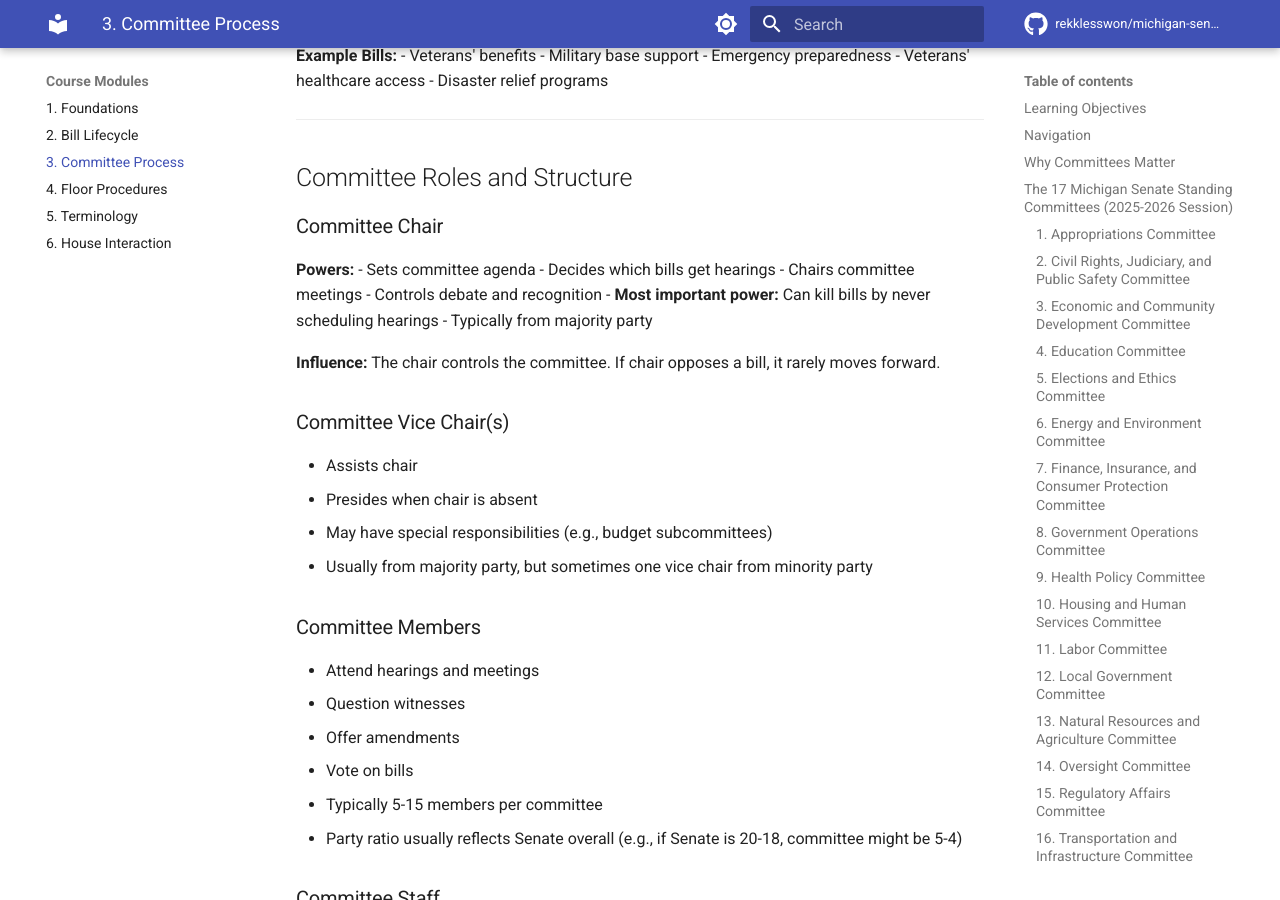
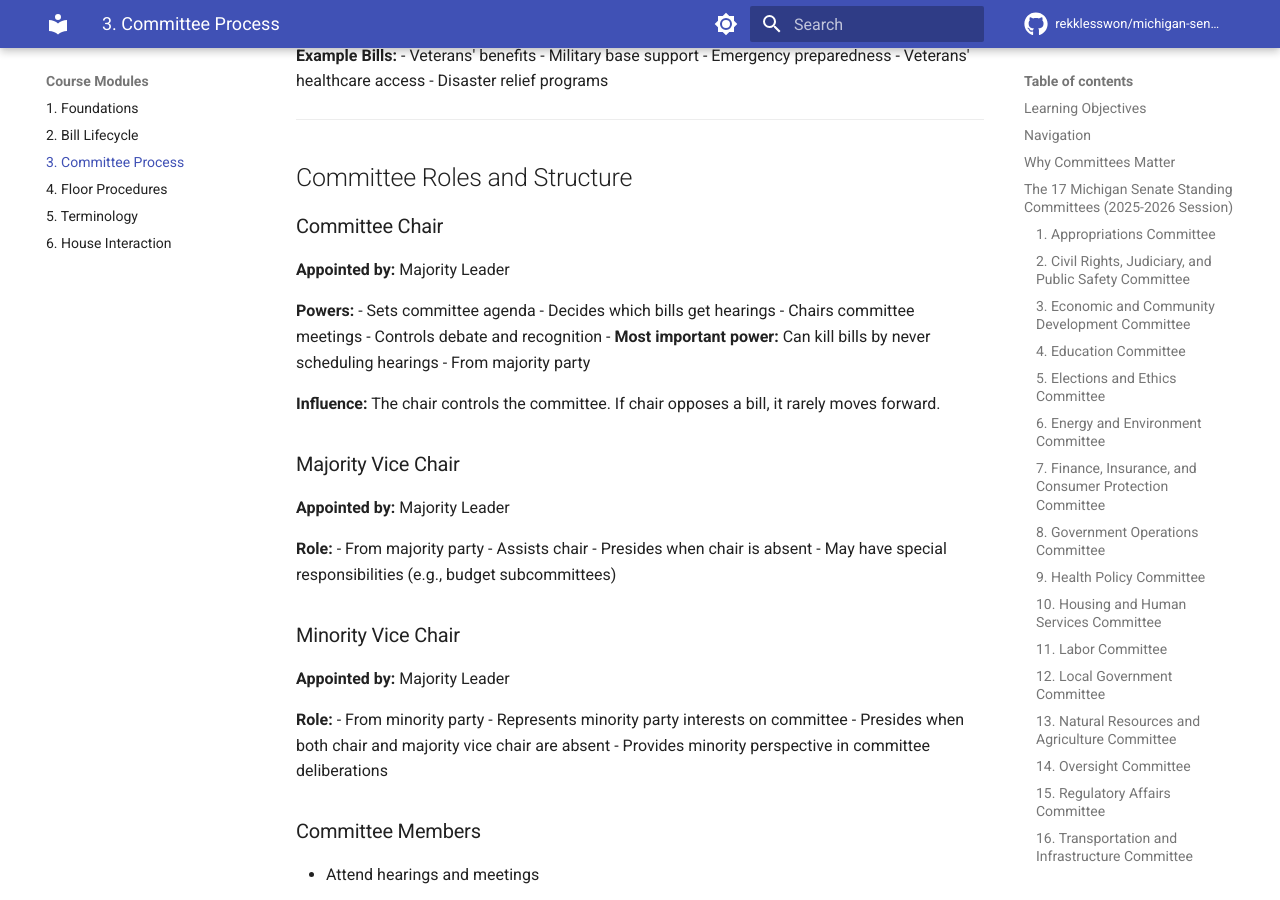
Before and after one commit to rekklesswon/michigan-senate-bill-clerk-training, an MkDocs documentation site: the page built from docs/modules/03-committee-process.md, in a window 1280 px wide and 900 px high, scrolled down 5197 px. Built offline with MkDocs 1.6.1 and Material for MkDocs 9.7.7, drawn with Linux system fonts in a browser that asks for light colours; comment, search, counter and statistics services are not loaded.

Commit message:
Update committee leadership structure to clarify appointments and roles
Co-authored-by: rekklesswon <239448754+rekklesswon@users.noreply.github.com>

```diff
--- a/docs/modules/03-committee-process.md
+++ b/docs/modules/03-committee-process.md
@@ -394,21 +394,35 @@ Committees are where the real work of the Legislature happens. They:
 ## Committee Roles and Structure
 
 ### Committee Chair
+**Appointed by:** Majority Leader
+
 **Powers:**
 - Sets committee agenda
 - Decides which bills get hearings
 - Chairs committee meetings
 - Controls debate and recognition
 - **Most important power:** Can kill bills by never scheduling hearings
-- Typically from majority party
+- From majority party
 
 **Influence:** The chair controls the committee. If chair opposes a bill, it rarely moves forward.
 
-### Committee Vice Chair(s)
+### Majority Vice Chair
+**Appointed by:** Majority Leader
+
+**Role:**
+- From majority party
 - Assists chair
 - Presides when chair is absent
 - May have special responsibilities (e.g., budget subcommittees)
-- Usually from majority party, but sometimes one vice chair from minority party
+
+### Minority Vice Chair
+**Appointed by:** Majority Leader
+
+**Role:**
+- From minority party
+- Represents minority party interests on committee
+- Presides when both chair and majority vice chair are absent
+- Provides minority perspective in committee deliberations
 
 ### Committee Members
 - Attend hearings and meetings
```
Also changed, not shown: docs/modules/01-foundations.md (+5 -2 lines), modules/01-foundations.md (+5 -2 lines), modules/03-committee-process.md (+17 -3 lines).
